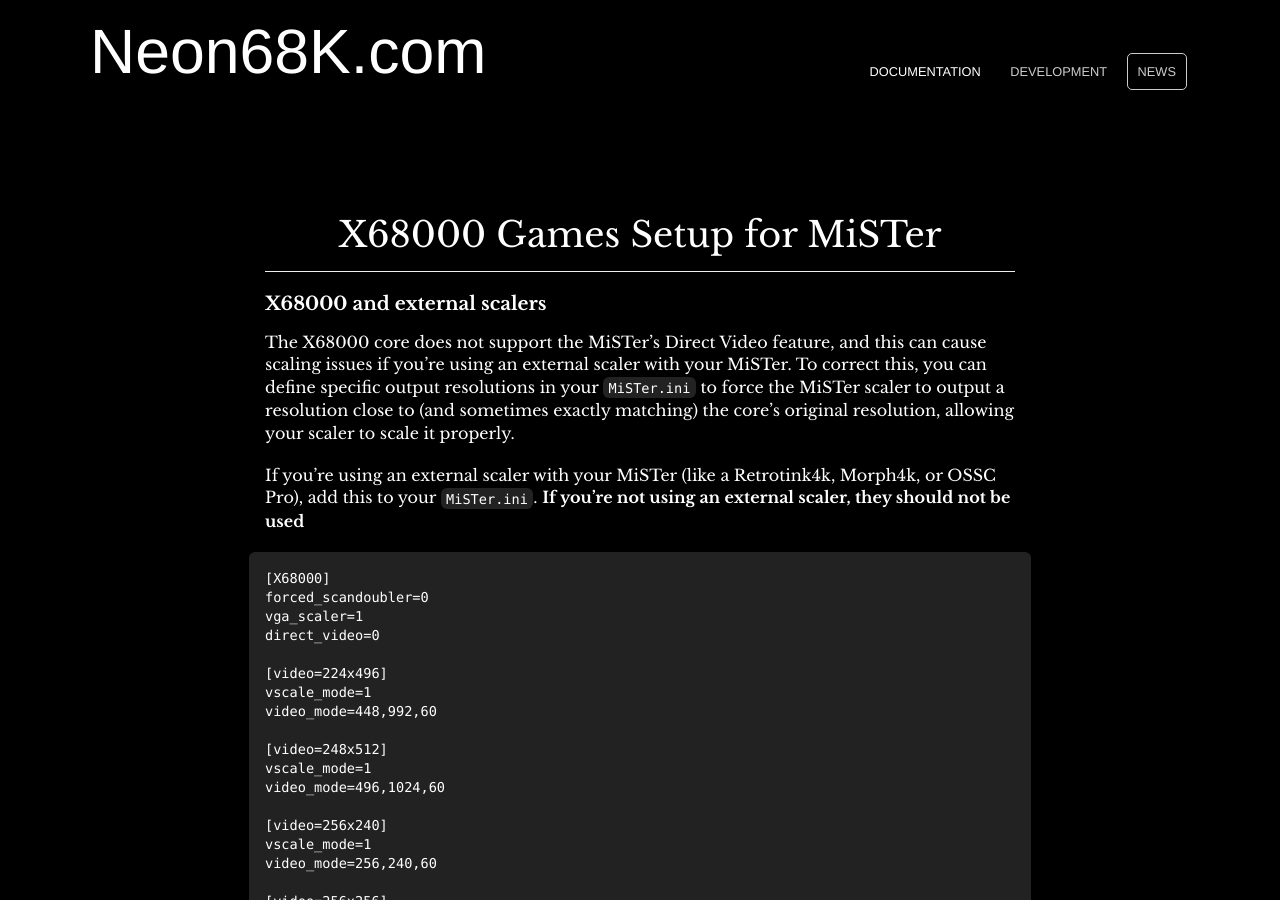
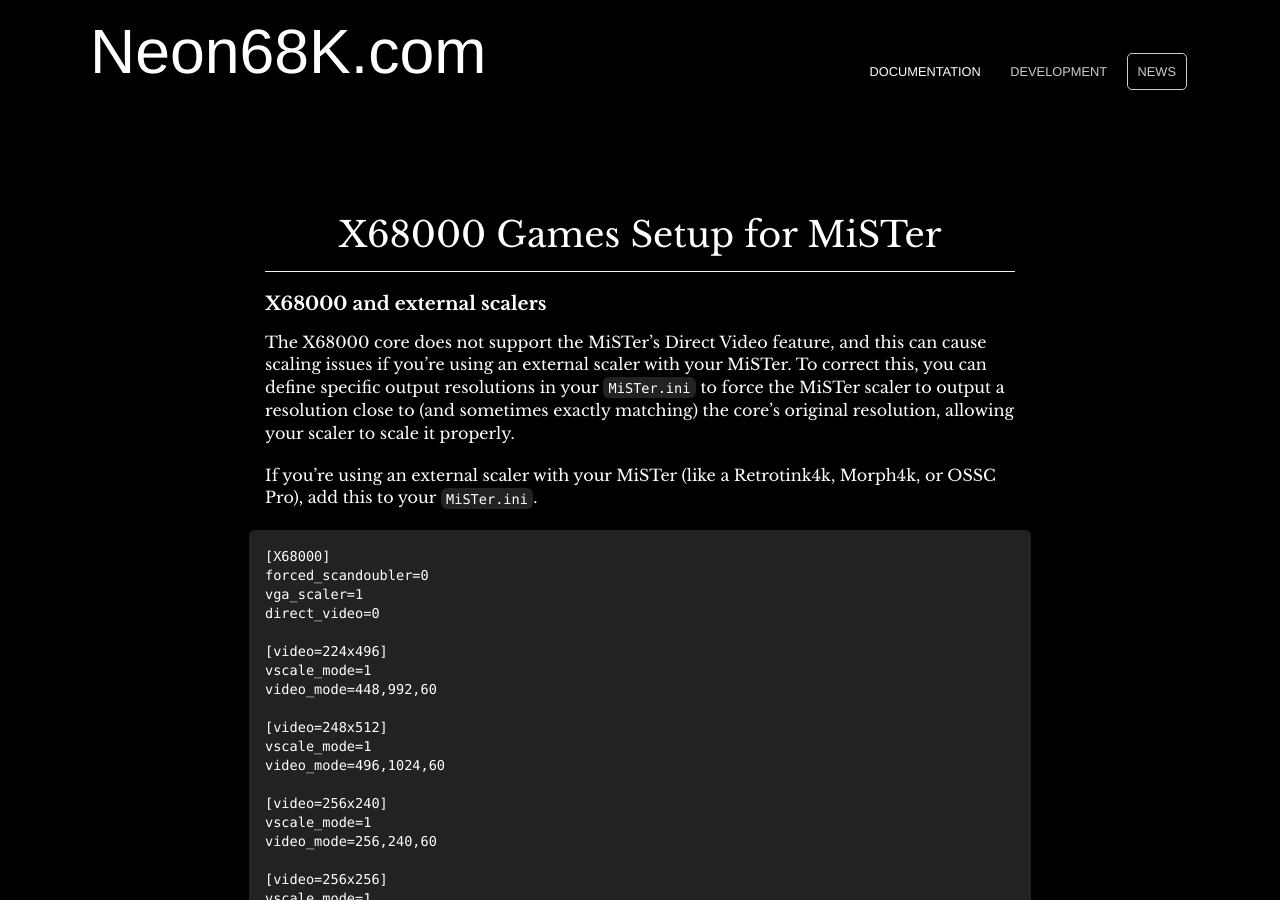
Before and after one commit to Neon68K/neon68k.github.io, a Jekyll site: the page built from docs.md, in a window 1280 px wide and 900 px high. Built offline with Jekyll 4.4.1, drawn with Linux system fonts in a browser that asks for light colours.

Commit message:
Update docs.md

````diff
--- a/docs.md
+++ b/docs.md
@@ -6,7 +6,7 @@
 
 The X68000 core does not support the MiSTer's Direct Video feature, and this can cause scaling issues if you're using an external scaler with your MiSTer. To correct this, you can define specific output resolutions in your `MiSTer.ini` to force the MiSTer scaler to output a resolution close to (and sometimes exactly matching) the core's original resolution, allowing your scaler to scale it properly.
 
-If you're using an external scaler with your MiSTer (like a Retrotink4k, Morph4k, or OSSC Pro), add this to your `MiSTer.ini`. **If you're not using an external scaler, they should not be used**
+If you're using an external scaler with your MiSTer (like a Retrotink4k, Morph4k, or OSSC Pro), add this to your `MiSTer.ini`.
 ```
 [X68000]
 forced_scandoubler=0
````
